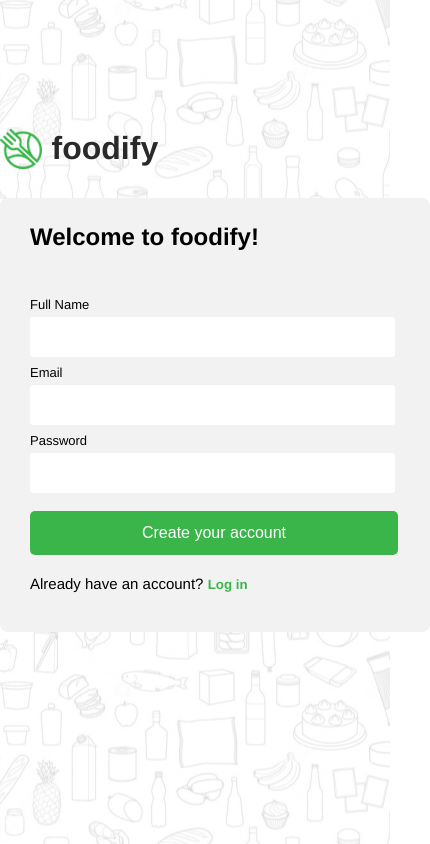
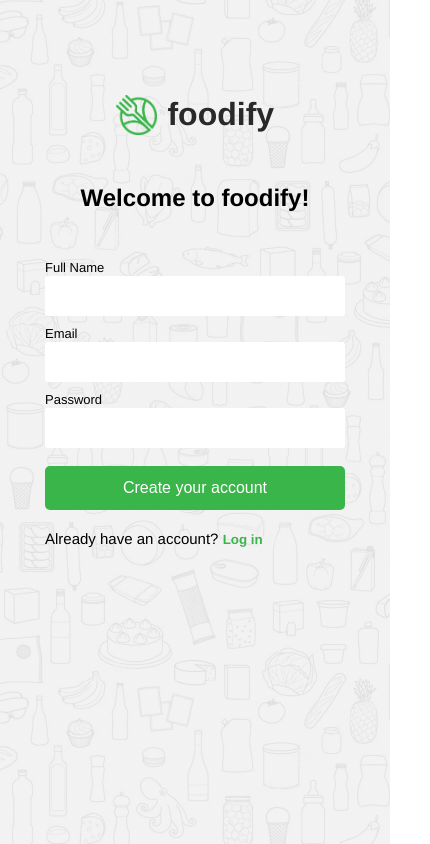
Before and after one commit to lee-steven/foodify, a React (Create React App) app in the folder foodify-frontend/: page /signup in a window 390 px wide. Shown: the whole page, 430 px wide, since content can reach past the window. Built offline with nearby package versions, Linux system fonts and the light colour scheme; a web font is replaced by a local one.

Commit message:
Add media queries for login and sign up using styled components

```diff
--- a/foodify-frontend/package.json
+++ b/foodify-frontend/package.json
@@ -13,7 +13,8 @@
     "react-loader-spinner": "^3.1.14",
     "react-promise-tracker": "^2.1.0",
     "react-router-dom": "^5.2.0",
-    "react-scripts": "3.4.1"
+    "react-scripts": "3.4.1",
+    "styled-components": "^5.1.1"
   },
   "scripts": {
     "start": "react-scripts start",
--- a/foodify-frontend/src/components/Login.js
+++ b/foodify-frontend/src/components/Login.js
@@ -1,62 +1,21 @@
 import React, { useState, useEffect } from 'react'
 import { useHistory, Link } from 'react-router-dom'
+import {
+    BackgroundContainer,
+    Container,
+    LogoContainer,
+    FormContainer,
+    HeadingContainer,
+    Label,
+    InputField,
+    Button,
+    RedirectLink
+} from '../constants/styled.js'
 
 import loginService from '../services/login'
 import groceryService from '../services/groceries'
 import auth from '../services/auth'
-import background from '../images/backgroundImage.jpg'
 import foodifyLogo from '../images/logo.png'
-
-const backgroundContainer = {
-    height: '100%',
-    background: `linear-gradient(rgba(255,255,255,.85), rgba(255,255,255,.85)), url(${background})`,
-    backgroundPosition: 'center',
-}
-
-const container = {
-    backgroundColor: '#f2f2f2',
-    borderRadius: '8px',
-    padding: '15px 30px 40px 30px'
-}
-const label = {
-    fontSize: '13px',
-    marginBottom: '5px',
-    display: 'block'
-}
-const styleInputField = {
-    width: '335px',
-    height: '30px',
-    border: 'none',
-    outline: 'none',
-    borderRadius: '3px',
-    marginBottom: '8px',
-    color: 'gray',
-    fontSize: '14px',
-    padding: '5px 15px',
-}
-const styleButton = {
-    border: 'none',
-    width: '368px',
-    backgroundColor: '#39B54A',
-    color: 'white',
-    borderRadius: '5px',
-    padding: '13px 10px',
-    margin: '10px 0',
-    fontFamily: 'degular, arial',
-    fontSize: '16px',
-    outline: 'none',
-    cursor: 'pointer',
-}
-const redirectLink = {
-    border: 'none',
-    backgroundColor: 'transparent',
-    padding: '0',
-    fontFamily: 'degular, Helvetica, Arial, sans-serif',
-    fontWeight: 600,
-    outline: 'none',
-    cursor: 'pointer',
-    color: '#39B54A',
-}
 
 const Login = () => {
     const [ email, setEmail ] = useState('')
@@ -100,43 +59,41 @@ const Login = () => {
     }
 
     return (
-        <div style={backgroundContainer}>
-        <div style={{margin: '0 auto', paddingTop: '18vh', width: '430px', height: 'auto',}}>
-            <span>
+        <BackgroundContainer>
+        <Container>
+            <LogoContainer>
                 <img src={foodifyLogo} alt="foodify Logo" height='40px' style={{display: 'inline-block', paddingRight: '10px'}}/>
                 <h1 style={{display: 'inline-block',  color: '#292929', position: 'relative', bottom: '10px'}}>foodify</h1>
-            </span>
-            <div style={ container }>
-                <div style={{marginBottom: '12px'}}>
+            </LogoContainer>
+            <FormContainer>
+                <HeadingContainer>
                     <h2 style={{padding: '10px 0', margin: 0, display: 'inline-block'}}>Welcome Back!</h2>
-                    <p style={{textDecoration: 'underline', fontSize: '12px', display: 'inline-block', float: 'right', position: 'relative', bottom: -6, color: '#636363'}}>Forgot password?</p>
-                </div>
+                </HeadingContainer>
 
                 <p style={{color: 'red', fontSize: '13px', textAlign: 'center', height: '10px'}}>{message}</p>
 
                 <form onSubmit={handleLogin}>
                     <div>
-                        <label style={label}>Email</label>
-                        <input type='text' value={email} onChange={({target}) => setEmail(target.value)} style={styleInputField} />
+                        <Label>Email</Label>
+                        <InputField type='text' value={email} onChange={({target}) => setEmail(target.value)} />
                     </div>
                     <div>
-                        <label style={label}>Password</label>
-                        <input type='password' style={styleInputField} value={password} onChange={({target}) => setPassword(target.value)}/>
+                        <Label>Password</Label>
+                        <InputField type='password' value={password} onChange={({target}) => setPassword(target.value)}/>
                     </div>
-                    <button style={styleButton} type='submit'>Log in</button>
+                    <Button type='submit'>Log in</Button>
                 </form>
 
                 <div style={{marginTop: '7px', fontSize: '14px', }}>
+                <p style={{textDecoration: 'underline', fontSize: '12px', display: 'inline-block', float: 'right', position: 'relative', bottom: -6, color: '#636363'}}>Forgot password?</p>
                 <label>Don't have an account? </label>
                 <Link to='/signup'>
-                    <button style={redirectLink}>Sign up</button>
+                    <RedirectLink>Sign up</RedirectLink>
                 </Link>
             </div>
-            </div>
-
-
-        </div>
-        </div>
+            </FormContainer>
+        </Container>
+        </BackgroundContainer>
     )
 }
 
--- a/foodify-frontend/src/components/Signup.js
+++ b/foodify-frontend/src/components/Signup.js
@@ -1,58 +1,17 @@
 import React, { useState } from 'react'
 import { useHistory, Link } from 'react-router-dom'
 import foodifyLogo from '../images/logo.png'
-import background from '../images/backgroundImage.jpg'
-
-const backgroundContainer = {
-    height: '100%',
-    background: `linear-gradient(rgba(255,255,255,.85), rgba(255,255,255,.85)), url(${background})`,
-    backgroundPosition: 'center',
-}
-
-const container = {
-    backgroundColor: '#f2f2f2',
-    borderRadius: '8px',
-    padding: '15px 30px 40px 30px'
-}
-const label = {
-    fontSize: '13px',
-    marginBottom: '5px',
-    display: 'block'
-}
-const styleInputField = {
-    width: '335px',
-    height: '30px',
-    border: 'none',
-    outline: 'none',
-    borderRadius: '3px',
-    marginBottom: '8px',
-    color: 'gray',
-    fontSize: '14px',
-    padding: '5px 15px',
-}
-const styleButton = {
-    border: 'none',
-    width: '368px',
-    backgroundColor: '#39B54A',
-    color: 'white',
-    borderRadius: '5px',
-    padding: '13px 10px',
-    margin: '10px 0',
-    fontFamily: 'degular, arial',
-    fontSize: '16px',
-    outline: 'none',
-    cursor: 'pointer',
-}
-const redirectLink = {
-    border: 'none',
-    backgroundColor: 'transparent',
-    padding: '0',
-    fontFamily: 'degular, Helvetica, Arial, sans-serif',
-    fontWeight: 600,
-    outline: 'none',
-    cursor: 'pointer',
-    color: '#39B54A',
-}
+import {
+    BackgroundContainer,
+    Container,
+    LogoContainer,
+    FormContainer,
+    Label,
+    InputField,
+    Button,
+    RedirectLink,
+    HeadingContainer
+} from '../constants/styled.js'
 
 const Signup = () => {
     const [ name, setName ] = useState('')
@@ -67,46 +26,46 @@ const Signup = () => {
     }
 
     return (
-        <div style={backgroundContainer}>
-        <div style={{margin: '0 auto', paddingTop: '14vh', width: '430px', height: 'auto',}}>
-            <span>
+        <BackgroundContainer>
+        <Container>
+            <LogoContainer>
                 <img src={foodifyLogo} alt="foodify Logo" height='40px' style={{display: 'inline-block', paddingRight: '10px'}}/>
                 <h1 style={{display: 'inline-block',  color: '#292929', position: 'relative', bottom: '10px'}}>foodify</h1>
-            </span>
-            <div style={ container }>
-                <div style={{marginBottom: '12px'}}>
+            </LogoContainer>
+            <FormContainer>
+                <HeadingContainer>
                     <h2 style={{padding: '10px 0', margin: 0, display: 'inline-block'}}>Welcome to foodify!</h2>
-                </div>
+                </HeadingContainer>
 
                 <p style={{color: 'red', fontSize: '13px', textAlign: 'center', height: '10px'}}>{message}</p>
 
                 <form onSubmit={handleSignup}>
                     <div>
-                        <label style={label}>Full Name</label>
-                        <input type='text' value={name} onChange={({target}) => setName(target.value)} style={styleInputField} />
+                        <Label>Full Name</Label>
+                        <InputField type='text' value={name} onChange={({target}) => setName(target.value)}/>
                     </div>
                     <div>
-                        <label style={label}>Email</label>
-                        <input type='text' value={email} onChange={({target}) => setEmail(target.value)} style={styleInputField} />
+                        <Label>Email</Label>
+                        <InputField type='text' value={email} onChange={({target}) => setEmail(target.value)} />
                     </div>
                     <div>
-                        <label style={label}>Password</label>
-                        <input type='password' style={styleInputField} value={password} onChange={({target}) => setPassword(target.value)}/>
+                        <Label>Password</Label>
+                        <InputField type='password' value={password} onChange={({target}) => setPassword(target.value)}/>
                     </div>
 
-                    <button style={styleButton} type='submit'>Create your account</button>
+                    <Button type='submit'>Create your account</Button>
                 </form>
 
                 <div style={{marginTop: '10px', fontSize: '15px'}}>
                 <label>Already have an account? </label>
                 <Link to='/login'>
-                    <button style={redirectLink}>Log in</button>
+                    <RedirectLink>Log in</RedirectLink>
                 </Link>
             </div>
 
-            </div>
-        </div>
-        </div>
+            </FormContainer>
+        </Container>
+        </BackgroundContainer>
     )
 }
 
--- /dev/null
+++ b/foodify-frontend/src/constants/styled.js
@@ -0,0 +1,158 @@
+import styled from 'styled-components'
+import background from '../images/backgroundImage.jpg'
+
+// Courtesy of https://jsramblings.com/how-to-use-media-queries-with-styled-components/
+const size = {
+    mobileS: '320px',
+    mobileM: '375px',
+    mobileL: '425px',
+    tablet: '768px',
+    laptop: '1024px',
+    laptopL: '1440px',
+    desktop: '2560px'
+}
+
+const device = {
+    mobileS: `(min-width: ${size.mobileS})`,
+    mobileM: `(min-width: ${size.mobileM})`,
+    mobileL: `(min-width: ${size.mobileL})`,
+    tablet: `(min-width: ${size.tablet})`,
+    laptop: `(min-width: ${size.laptop})`,
+    laptopL: `(min-width: ${size.laptopL})`,
+    desktop: `(min-width: ${size.desktop})`,
+    desktopL: `(min-width: ${size.desktop})`
+  };
+
+export const BackgroundContainer = styled.div`
+    height: 100%;
+    background-position: center;
+    position: fixed;
+    top: 0;
+    left: 0;
+    right:0;
+    bottom: 0;
+
+    @media ${device.mobileS} {
+        background: linear-gradient(rgba(241,241,241,.91), rgba(241,241,241,.91)), url(${background});
+    }
+
+    @media ${device.tablet} {
+        background: linear-gradient(rgba(255,255,255,.91), rgba(255,255,255,.91)), url(${background});
+    }
+`
+
+export const Container = styled.div`
+    margin: 0 auto;
+
+    height: auto;
+
+    @media ${device.mobileS} {
+        width: 300px;
+        padding-top: 10vh;
+    }
+
+    @media ${device.tablet} {
+        width: 430px;
+        padding-top: 18vh;
+    }
+`
+
+export const LogoContainer = styled.span`
+    margin: 0 auto;
+
+    @media ${device.mobileS} {
+        display: block;
+        text-align: center;
+        width: 200px;
+    }
+
+    @media ${device.tablet} {
+        display: inline;
+        text-align: none;
+        width: auto;
+    }
+`
+
+export const FormContainer = styled.div`
+    height: 100%;
+    @media ${device.mobileS} {
+        padding: 10px 0px;
+    }
+    @media ${device.tablet} {
+        padding: 15px 30px 40px 30px;
+        border-radius: 8px;
+        background-color: #f2f2f2;
+    }
+`
+
+export const HeadingContainer = styled.div`
+    margin-bottom: 12px;
+
+    @media ${device.mobileS} {
+        text-align: center;
+    }
+
+    @media ${device.tablet} {
+        text-align: left;
+    }
+`
+
+export const Label = styled.label`
+    font-size: 13px;
+    font-weight: 500;
+    margin-bottom: 5px;,
+    display: block;
+`
+
+export const InputField = styled.input`
+    display: block;
+    height: 30px;
+    border: none;
+    outline: none;
+    border-radius: 3px;
+    margin-bottom: 8px;
+    color: gray;
+    font-size: 14px;
+    padding: 5px 15px;
+
+    @media ${device.mobileS} {
+        max-width: 90%;
+        width: 100%;
+    }
+
+    @media ${device.tablet} {
+        width: 335px;
+    }
+`
+
+export const Button = styled.button`
+    border: none;
+    background-color: #39B54A;
+    color: white;
+    border-radius: 5px;
+    padding: 13px 10px;
+    margin: 10px 0;
+    font-family: degular, arial;
+    font-size: 16px;
+    outline: none;
+    cursor: pointer;
+
+    @media ${device.mobileS} {
+        max-width: 100%;
+        width: 100%;
+    }
+
+    @media ${device.tablet} {
+        width: 368px;
+    }
+`
+export const RedirectLink = styled.button`
+    border: none;
+    background-color: transparent;
+    padding: 0;
+    font-family: degular, Helvetica, Arial, sans-serif;
+    font-weight: 600;
+    outline: none;
+    cursor: pointer;
+    color: #39B54A;
+`
```
Also changed, not shown: 1 other file (tests, documents, lock files or other folders).
